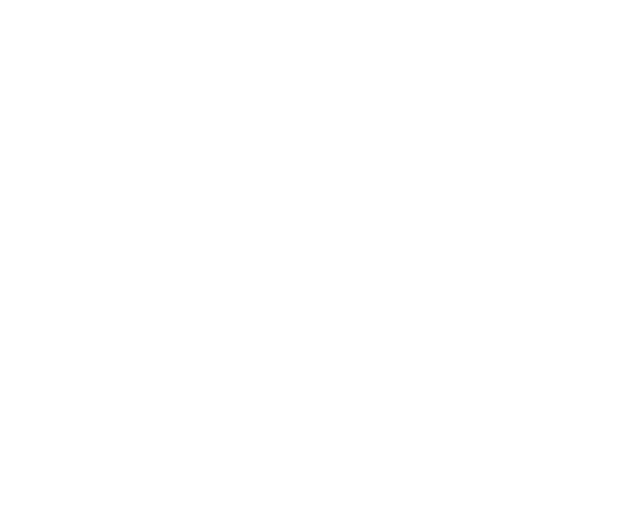
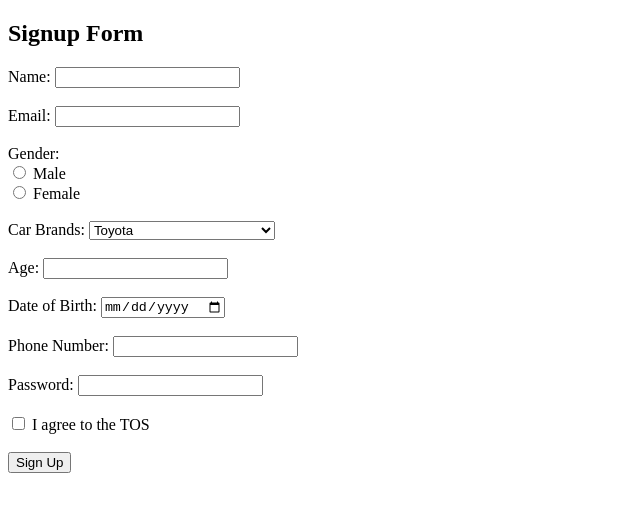
Before and after one commit to acciojob/signup-form-car-roshnimaurya01, a website: page main.html in a window 1280 px wide. Shown: the whole page, without its empty margins (0-640 px from the left). Drawn offline with Linux system fonts and the light colour scheme.

Commit message:
created a submission

```diff
--- a/main.html
+++ b/main.html
@@ -10,7 +10,46 @@
 	<!-- the entire body must be written by student -->
     <script type="text/javascript" src="./script.js">
 </script>
+<h2>Signup Form</h2>
+    <form action="#" method="post">
+        <label for="name">Name:</label>
+        <input type="text" id="name" name="name" required><br><br>
 
+        <label for="email">Email:</label>
+        <input type="email" id="email" name="email" required><br><br>
+
+        <label>Gender:</label><br>
+        <input type="radio" id="gender_m" name="gender" required>
+        <label for="gender_m">Male</label><br>
+        <input type="radio" id="gender_f" name="gender" required>
+        <label for="gender_f">Female</label><br><br>
+
+        <label for="cars">Car Brands:</label>
+        <select id="cars" name="cars" required>
+            <option value="" disabled>--Please choose an option--</option>
+            <option value="Toyota">Toyota</option>
+            <option value="Ford">Ford</option>
+            <option value="Honda">Honda</option>
+            <option value="Chevrolet">Chevrolet</option>
+        </select><br><br>
+
+        <label for="age">Age:</label>
+        <input type="number" id="age" name="age" required><br><br>
+
+        <label for="dob">Date of Birth:</label>
+        <input type="date" id="dob" name="dob" required><br><br>
+
+        <label for="tel">Phone Number:</label>
+        <input type="tel" id="tel" name="tel" pattern="[0-9]{3}-[0-9]{3}-[0-9]{4}"><br><br>
+
+        <label for="password">Password:</label>
+        <input type="password" id="password" name="password" required><br><br>
+
+        <input type="checkbox" id="tos" name="tos" required>
+        <label for="tos">I agree to the TOS</label><br><br>
+
+        <button type="submit">Sign Up</button>
+    </form>
 </body>
 
 </html>
```
